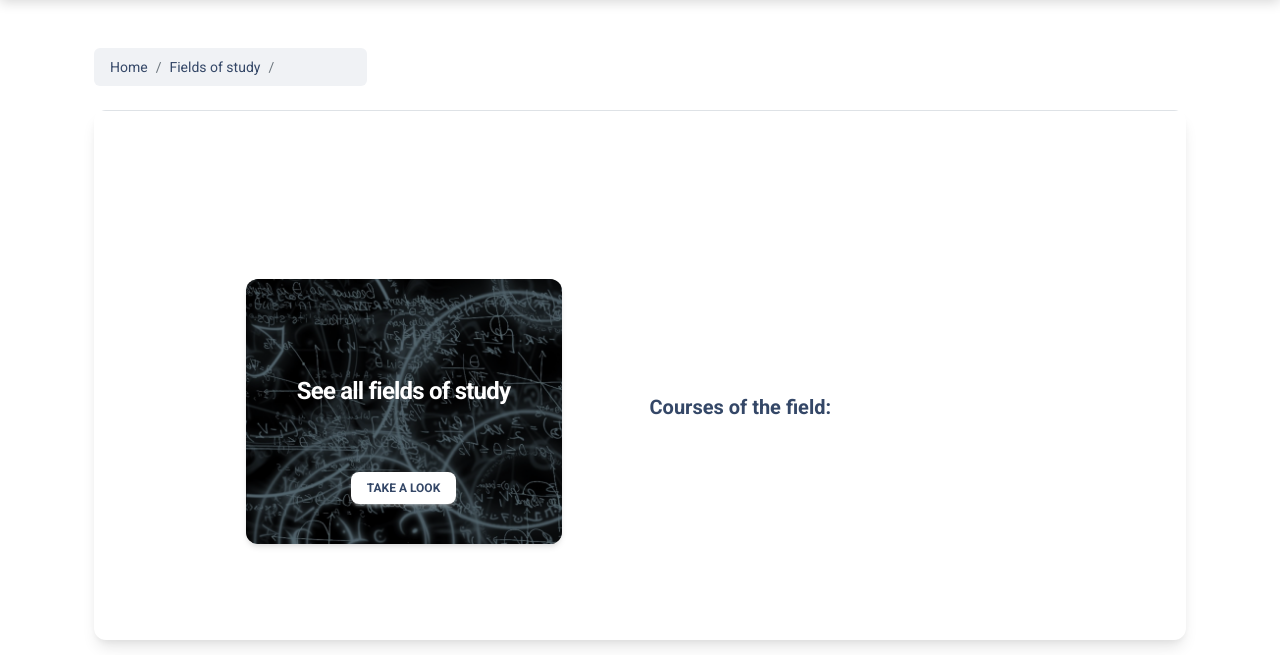
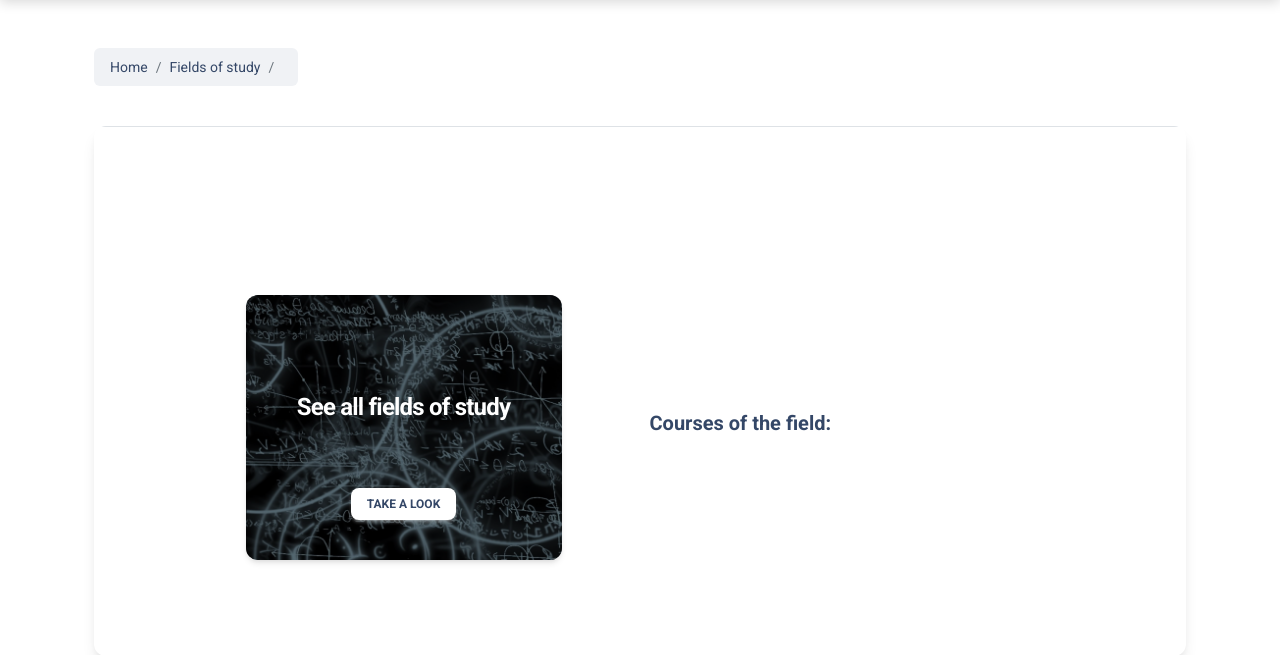
Before and after one commit to KatyaVasylieva/university, a Django app: template templates/optional_courses/field_detail.html in a window 1280 px wide. Shown: the part 72-727 px from the top of the page. Run offline with Django 3.2, Linux system fonts and the light colour scheme; the template is opened without the code that fills it, so the values that code supplies are empty; some libraries are stand-ins or nearby versions.

Commit message:
Change style of path blocks in field_detail and course_detail templates

```diff
--- a/templates/optional_courses/course_detail.html
+++ b/templates/optional_courses/course_detail.html
@@ -2,7 +2,7 @@
 
 {% block path %}
   <div style="display: flex; align-items: center; justify-content: space-between;">
-    <div class="mb-4 w-100 w-md-50 w-lg-30">
+    <div class="mb-4">
       <nav aria-label="breadcrumb">
         <ol class="breadcrumb">
           <li class="breadcrumb-item"><a href="{% url 'optional-courses:index' %}">Home</a></li>
--- a/templates/optional_courses/field_detail.html
+++ b/templates/optional_courses/field_detail.html
@@ -1,7 +1,8 @@
 {% extends "base_styled.html" %}
 
 {% block path %}
-  <div class="mb-4 w-100 w-md-50 w-lg-25">
+  <div style="display: flex; align-items: center; justify-content: space-between;">
+    <div class="mb-4">
       <nav aria-label="breadcrumb">
         <ol class="breadcrumb">
           <li class="breadcrumb-item"><a href="{% url 'optional-courses:index' %}">Home</a></li>
@@ -9,6 +10,7 @@
           <li class="breadcrumb-item active" aria-current="page">{{ field }}</li>
         </ol>
       </nav>
+    </div>
   </div>
 {% endblock %}
 
```
Lines whose indentation alone changed are shown as unchanged.
